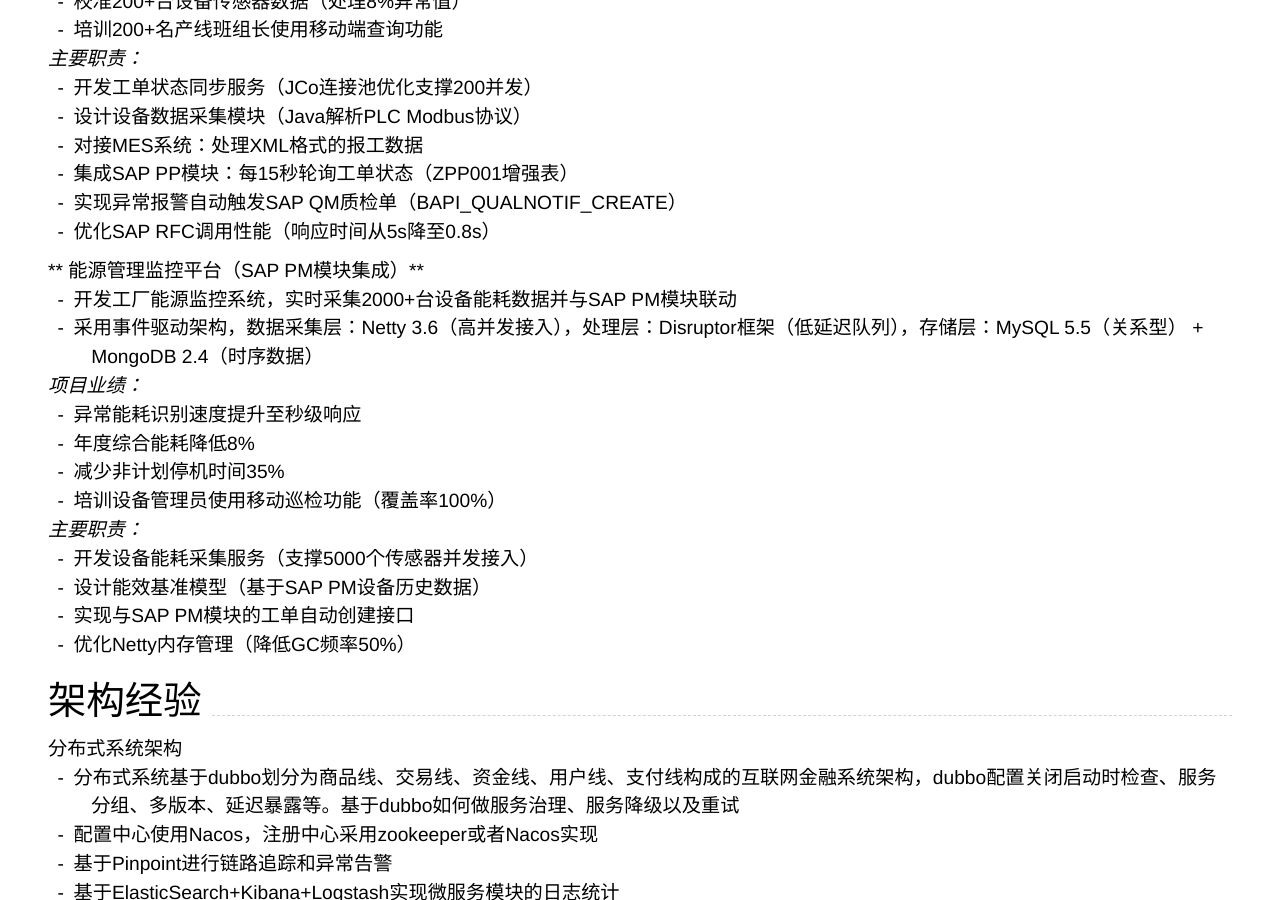
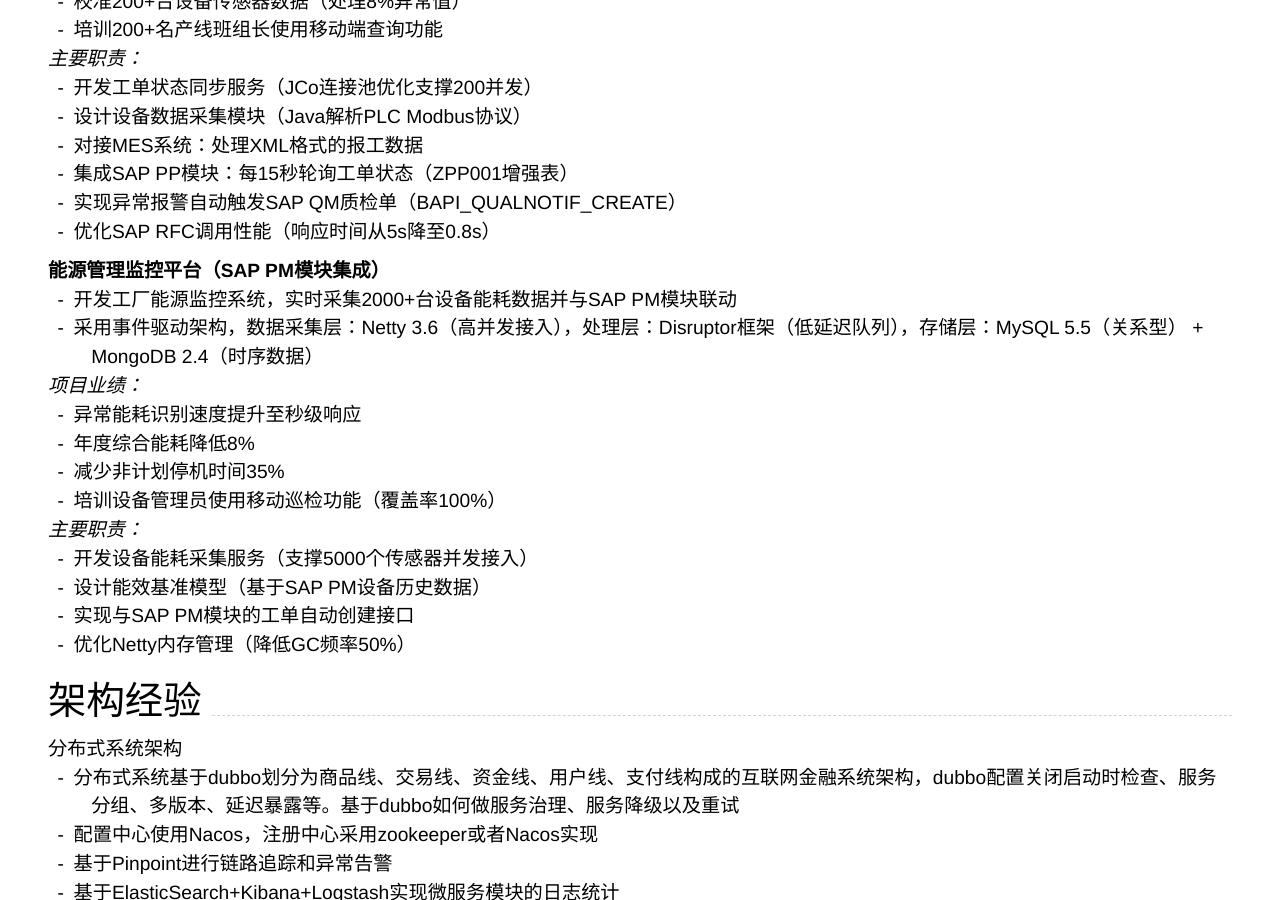
Before and after one commit to yuanCodeLab/cv, a Jekyll site: the page built from index.md, in a window 1280 px wide and 900 px high, scrolled down 4984 px. Built offline with Jekyll 4.4.1, drawn with Linux system fonts in a browser that asks for light colours; nearby versions of some CDN libraries.

```diff
--- a/index.md
+++ b/index.md
@@ -116,7 +116,7 @@ Supported arguments:
 
 <br>
 
-### 交易系统   <br>
+### **交易系统**   <br>
 
 - 集成了入金、出金、代扣、对账和查询等关键资金清结算功能，确保资金流动性和交易的透明度。系统支持包括微信、支付宝、银联、云闪付和数字人民币在内的多种支付方式，为用户提供了灵活多样的支付选项，满足不同场景下的支付需求。
 - 采用主流的 Spring Cloud 微服务架构，结合 DDD（领域驱动设计）原则，提高了系统的模块化和可扩展性，同时保持了业务逻辑的清晰和一致性。
@@ -197,7 +197,7 @@ Supported arguments:
  - 优化SAP RFC调用性能（响应时间从5s降至0.8s）
 
 
-### ** 能源管理监控平台（SAP PM模块集成）** <br>
+### **能源管理监控平台（SAP PM模块集成）** <br>
 - 开发工厂能源监控系统，实时采集2000+台设备能耗数据并与SAP PM模块联动
 - 采用事件驱动架构，数据采集层：Netty 3.6（高并发接入），处理层：Disruptor框架（低延迟队列），存储层：MySQL 5.5（关系型） + MongoDB 2.4（时序数据）
 
```
